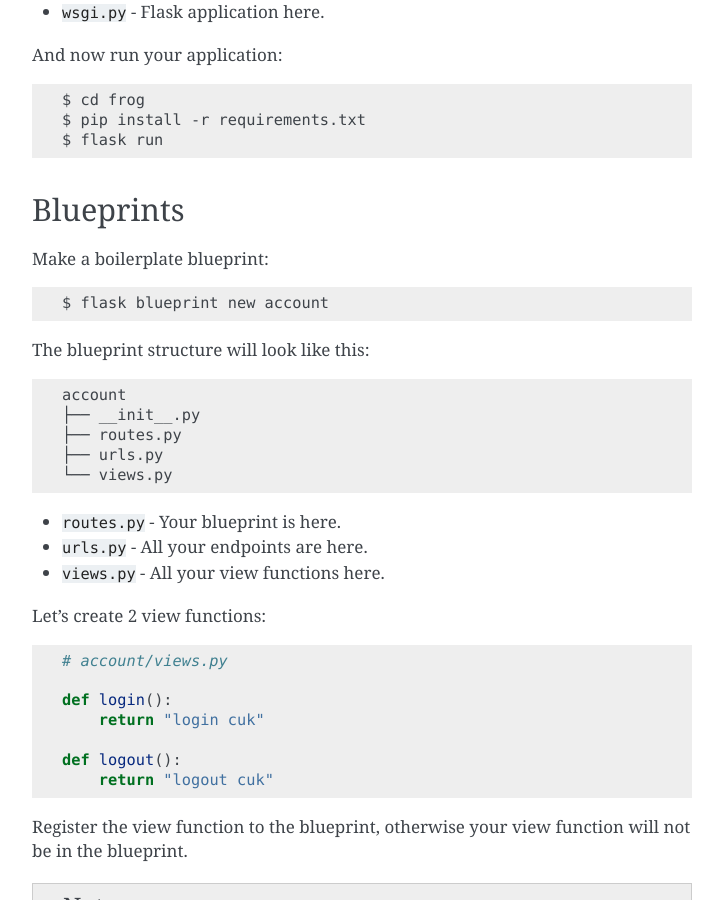
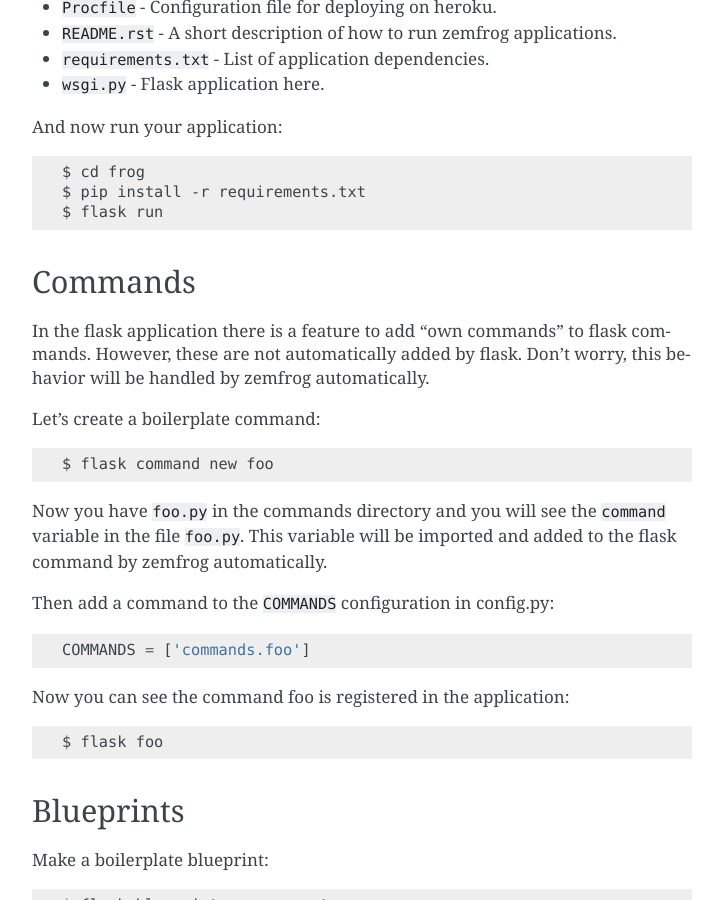
Before and after one commit to zemfrog/zemfrog, a Sphinx documentation site: the page built from docs/usage.rst, in a window 1280 px wide and 900 px high, scrolled down 880 px. Shown: the whole window, without its empty margins (388-1111 px from the left). Built offline with Sphinx 7.4.7, drawn with Linux system fonts in a browser that asks for light colours; some of the changed text lies outside the part shown.

Commit message:
📖 DOC:  add comand doc

```diff
--- a/docs/usage.rst
+++ b/docs/usage.rst
@@ -5,6 +5,10 @@
 First, you have to create a project with ``zemfrog``::
 
     $ zemfrog create frog
+
+
+Application structure
+---------------------
 
 The application structure is as follows::
 
@@ -42,6 +46,28 @@
     $ cd frog
     $ pip install -r requirements.txt
     $ flask run
+
+
+Commands
+--------
+
+In the flask application there is a feature to add "own commands" to flask commands. However, these are not automatically added by flask.
+Don't worry, this behavior will be handled by zemfrog automatically.
+
+Let's create a boilerplate command::
+
+    $ flask command new foo
+
+Now you have ``foo.py`` in the commands directory and you will see the ``command`` variable in the file ``foo.py``.
+This variable will be imported and added to the flask command by zemfrog automatically.
+
+Then add a command to the ``COMMANDS`` configuration in config.py::
+
+    COMMANDS = ['commands.foo']
+
+Now you can see the command foo is registered in the application::
+
+    $ flask foo
 
 
 Blueprints
@@ -143,6 +169,7 @@
 
 .. warning::
     Keep in mind, at this time the command to create a schema model will overwrite all previous schemas.
+    See this `issue <https://github.com/zemfrog/zemfrog/issues/12>`_ for details.
 
 Then create a schema for your ORM model::
 
```
